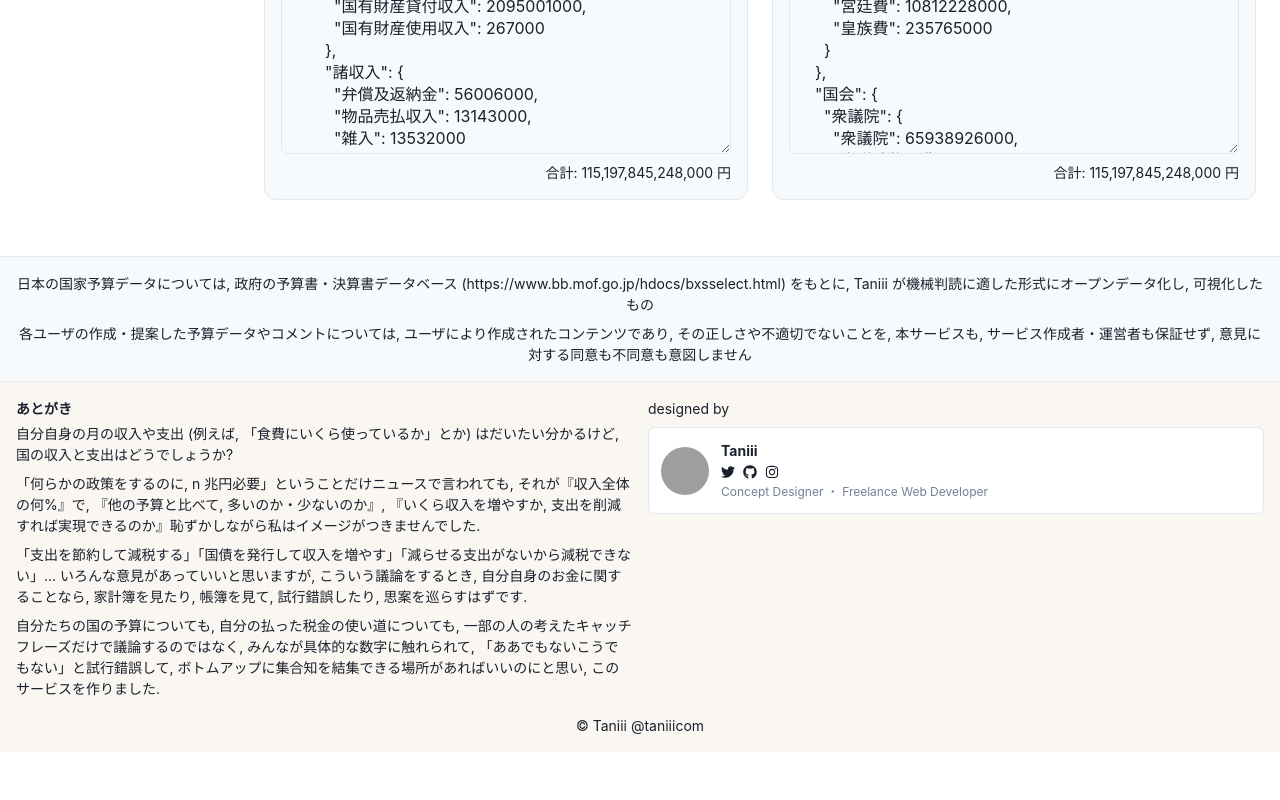
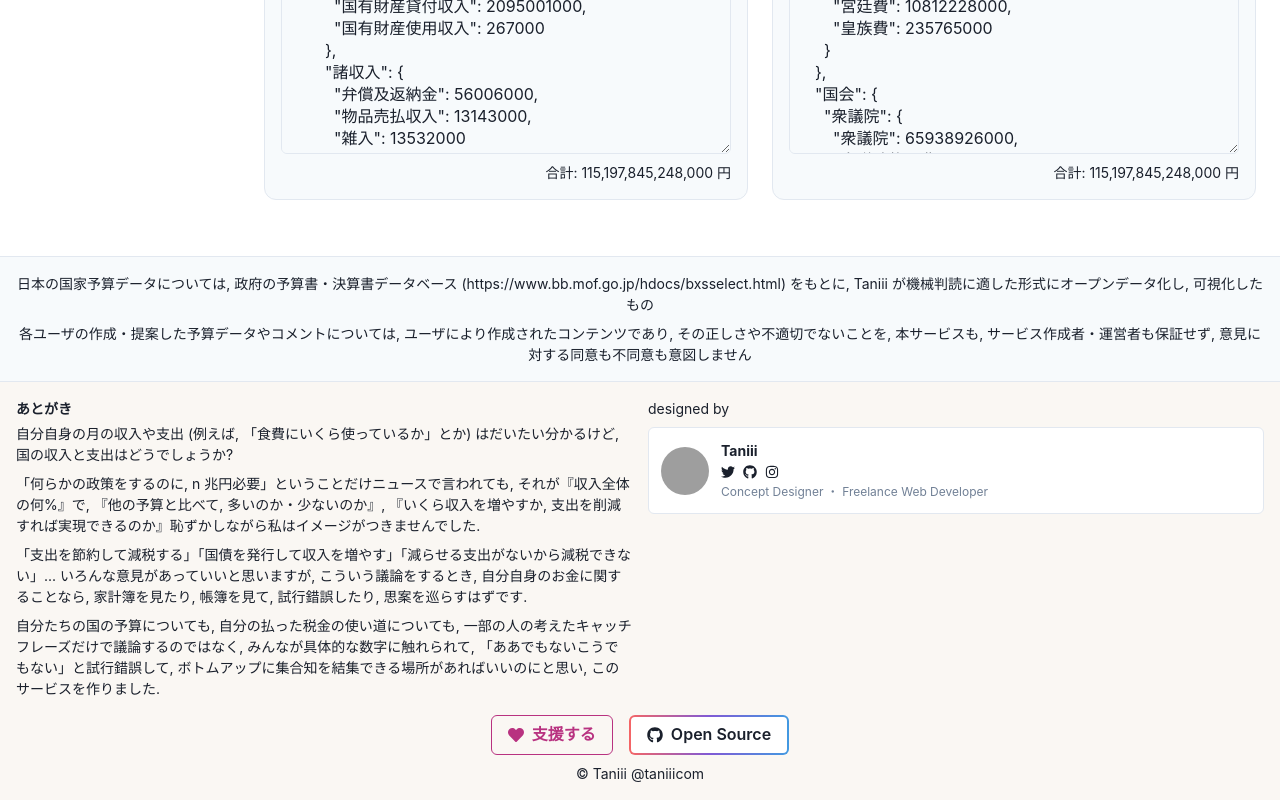
Before and after one commit to taniiicom/yosan-org, a Next.js app in the folder front/: page / in a window 1280 px wide. Shown: the part 1931-2731 px from the top of the page. Before the commit the page ends 2683 px from the top, so only its background shows below. Built offline with nearby package versions, Linux system fonts and the light colour scheme; grey boxes are pictures that could not be loaded.

Commit message:
Show support and OSS buttons in footer

```diff
--- a/front/src/components/Footer.tsx
+++ b/front/src/components/Footer.tsx
@@ -6,8 +6,22 @@ import {
   Image,
   SimpleGrid,
   Stack,
+  Button,
+  Popover,
+  PopoverTrigger,
+  PopoverContent,
+  PopoverArrow,
+  PopoverBody,
+  ButtonGroup,
 } from '@chakra-ui/react'
-import { FaTwitter, FaGithub, FaInstagram } from 'react-icons/fa'
+import {
+  FaTwitter,
+  FaGithub,
+  FaInstagram,
+  FaHeart,
+  FaHandHoldingUsd,
+  FaStar,
+} from 'react-icons/fa'
 
 export default function Footer() {
   return (
@@ -103,7 +117,54 @@ export default function Footer() {
             </Box>
           </Box>
         </SimpleGrid>
-        <Text mt={4} textAlign="center">
+        <Flex mt={4} mb={2} justify="center" gap={4}>
+          <Popover placement="top">
+            <PopoverTrigger>
+              <Button leftIcon={<FaHeart />} variant="outline" colorScheme="pink">
+                支援する
+              </Button>
+            </PopoverTrigger>
+            <PopoverContent w="auto">
+              <PopoverArrow />
+              <PopoverBody>
+                <ButtonGroup size="sm" isAttached variant="solid" gap={2}>
+                  <Button
+                    as="a"
+                    href="https://paypal.me/taniiicom?country.x=JP&locale.x=ja_JP"
+                    leftIcon={<FaHandHoldingUsd />}
+                    colorScheme="pink"
+                  >
+                    1回限り
+                  </Button>
+                  <Button
+                    as="a"
+                    href="https://taniiicom.fanbox.cc/plans"
+                    leftIcon={<FaStar />}
+                    colorScheme="pink"
+                    variant="outline"
+                  >
+                    スポンサーになる
+                  </Button>
+                </ButtonGroup>
+              </PopoverBody>
+            </PopoverContent>
+          </Popover>
+          <Button
+            as="a"
+            href="https://github.com/taniiicom/budget-simulator"
+            target="_blank"
+            leftIcon={<FaGithub />}
+            variant="outline"
+            sx={{
+              background:
+                'linear-gradient(white, white) padding-box, linear-gradient(to right, #f56565, #805ad5, #4299e1) border-box',
+              border: '2px solid transparent',
+            }}
+          >
+            Open Source
+          </Button>
+        </Flex>
+        <Text mt={2} textAlign="center">
           ©{' '}
           <Link href="https://taniii.com" isExternal>
             Taniii
```
